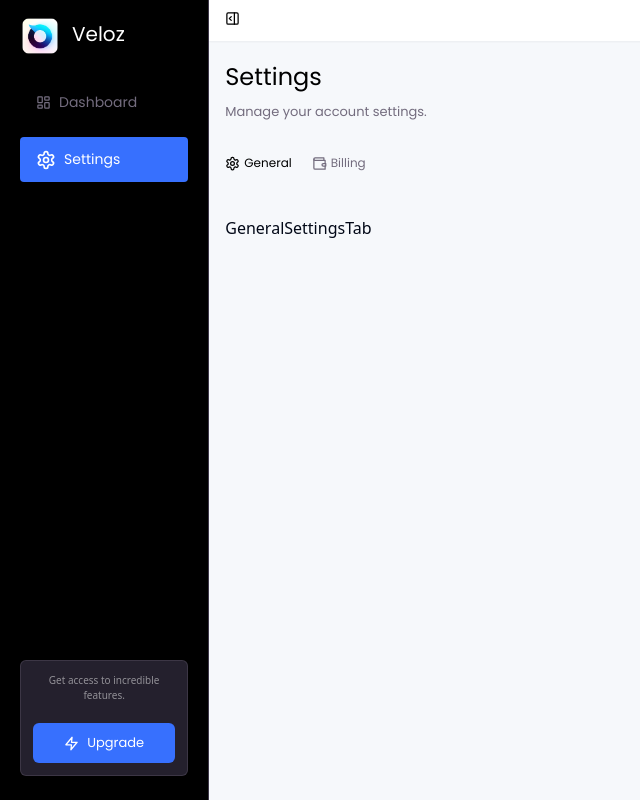
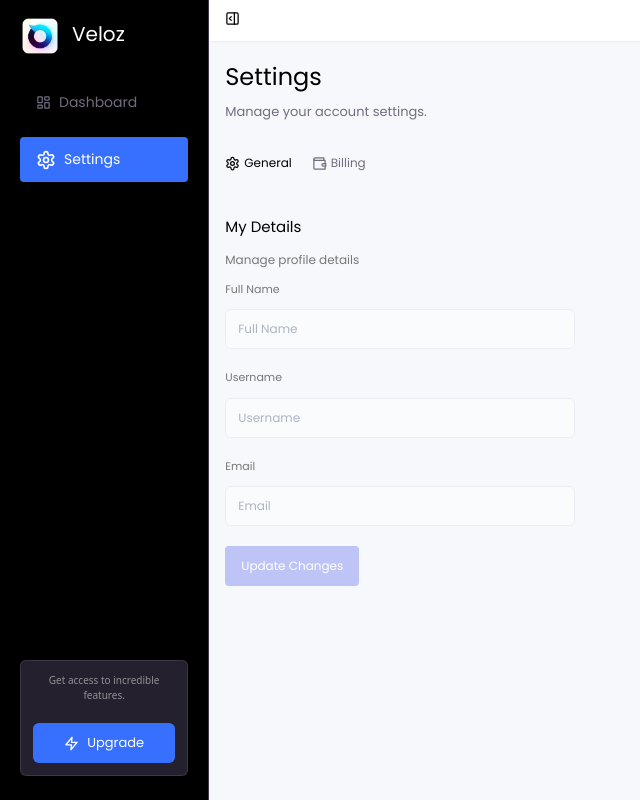
Before and after one commit to veloz-org/veloz-zeus, a Next.js app: page /app/settings in a window 1280 px wide. Shown: the whole page, without its empty margins (0-640 px from the left). Built offline with nearby package versions, Linux system fonts and the light colour scheme; no server answers; the database is empty; sample sign-in values are in the browser's storage.

Commit message:
Add user details form and update functionality

```diff
--- a/src/components/settings/general/page.tsx
+++ b/src/components/settings/general/page.tsx
@@ -1,7 +1,175 @@
-import React from "react";
+import { FlexColStart } from "@/components/Flex";
+import Button from "@/components/ui/button";
+import { Input } from "@/components/ui/input";
+import { DataContext } from "@/context/DataContext";
+import { getUser, updateUserDetails } from "@/http/requests";
+import { ResponseData, UserInfo } from "@/types";
+import { useMutation, useQuery } from "@tanstack/react-query";
+import { useRouter } from "next/navigation";
+import React, { useContext, useEffect, useState } from "react";
+import toast from "react-hot-toast";
+
+type UserDetails = {
+  email: string;
+  username: string;
+  full_name: string;
+};
 
 function GeneralSettingsTab() {
-  return <div>GeneralSettingsTab</div>;
+  const { userInfo, setUserInfo, setSubscribedPlans, setGlobalLoadingState } =
+    useContext(DataContext);
+  const [userDetails, setUserDetails] = useState<UserDetails>({
+    email: "",
+    username: "",
+    full_name: "",
+  });
+  const router = useRouter();
+  const updateUserDetailsMut = useMutation({
+    mutationFn: async (data: any) => await updateUserDetails(data),
+  });
+  const fetchUserDetailsQuery = useQuery({
+    queryKey: ["fetchUserDetails"],
+    queryFn: async () => getUser(),
+  });
+
+  const handleInputChange = (e: React.ChangeEvent<HTMLInputElement>) => {
+    const { name, value } = e.target;
+    setUserDetails((prev) => ({ ...prev, [name]: value }));
+  };
+
+  // check if input value is different from user details
+  const hasChanged = (name: any) => {
+    const detail = userDetails[name as keyof UserDetails];
+    const info = userInfo?.[name as keyof UserInfo];
+    if (typeof info === "undefined") return false;
+    return detail.toLowerCase() !== (info as string)?.toLowerCase();
+  };
+
+  useEffect(() => {
+    setUserDetails({
+      email: userInfo?.email as string,
+      username: userInfo?.username ?? ("" as string),
+      full_name: userInfo?.full_name ?? ("" as string),
+    });
+  }, [userInfo]);
+
+  // user info fetch
+  React.useEffect(() => {
+    if (fetchUserDetailsQuery?.error) {
+      const data = (fetchUserDetailsQuery?.error as any)?.response
+        ?.data as ResponseData;
+      const code = data?.code;
+      if (code === "UNAUTHORISED") {
+        toast.error("Unauthorised");
+        router.push("/auth");
+      }
+    }
+    if (!fetchUserDetailsQuery?.data?.errorStatus) {
+      setGlobalLoadingState(false);
+      // fetch user info if none exists and user is logged in
+      const reqData = fetchUserDetailsQuery.data?.data as UserInfo;
+      if (reqData && Object.entries(reqData).length > 0) {
+        // set subscribed plans
+        const planProdIds = reqData.subscriptions?.map(
+          (plan: any) => plan.product_id
+        );
+        setSubscribedPlans(planProdIds);
+        setUserInfo(reqData);
+      }
+    } else {
+      setUserInfo(null as any);
+      toast.error(
+        fetchUserDetailsQuery.data?.data?.message ?? "Something went wrong"
+      );
+    }
+    // eslint-disable-next-line react-hooks/exhaustive-deps
+  }, [
+    fetchUserDetailsQuery.isPending,
+    fetchUserDetailsQuery.data,
+    fetchUserDetailsQuery.error,
+  ]);
+
+  //  user info update
+  React.useEffect(() => {
+    if (updateUserDetailsMut?.error) {
+      const data = (updateUserDetailsMut?.error as any)?.response
+        ?.data as ResponseData;
+      toast.error(data?.message ?? "Something went wrong!.");
+    }
+    if (updateUserDetailsMut.data) {
+      toast.success("Updated.");
+      fetchUserDetailsQuery.refetch();
+    }
+    // eslint-disable-next-line react-hooks/exhaustive-deps
+  }, [
+    updateUserDetailsMut.data,
+    updateUserDetailsMut.isPending,
+    updateUserDetailsMut.error,
+  ]);
+
+  return (
+    <FlexColStart className="w-full h-full relative">
+      <FlexColStart className="w-full">
+        <h1 className="text-dark-100 font-ppSB text-[15px] ">My Details</h1>
+        <p className="text-white-400 font-ppReg text-[12px] ">
+          Manage profile details
+        </p>
+      </FlexColStart>
+      <FlexColStart className="w-full gap-5">
+        <FlexColStart className="w-auto">
+          <label className="font-ppReg text-white-400 text-[11px]">
+            Full Name
+          </label>
+          <Input
+            className="w-full min-w-[350px] text-[12px] font-ppReg "
+            placeholder="Full Name"
+            value={userDetails.full_name}
+            name={"full_name"}
+            onChange={handleInputChange}
+            disabled={fetchUserDetailsQuery.isPending}
+          />
+        </FlexColStart>
+        <FlexColStart className="w-auto">
+          <label className="font-ppReg text-white-400 text-[11px]">
+            Username
+          </label>
+          <Input
+            className="w-full min-w-[350px] text-[12px] font-ppReg "
+            placeholder="Username"
+            value={userDetails.username}
+            name={"username"}
+            onChange={handleInputChange}
+            disabled={fetchUserDetailsQuery.isPending}
+          />
+        </FlexColStart>
+        <FlexColStart className="w-auto">
+          <label className="font-ppReg text-white-400 text-[11px]">Email</label>
+          <Input
+            className="w-full min-w-[350px] text-[12px] font-ppReg "
+            placeholder="Email"
+            value={userDetails.email}
+            name={"email"}
+            disabled
+          />
+        </FlexColStart>
+        <FlexColStart>
+          <Button
+            className="w-full h-[40px] py-0 disabled:bg-blue-101/40 disabled:text-white-100"
+            intent={"primary"}
+            disabled={
+              !hasChanged("full_name") &&
+              !hasChanged("username") &&
+              !hasChanged("email")
+            }
+            onClick={() => updateUserDetailsMut.mutate(userDetails)}
+            isLoading={updateUserDetailsMut.isPending}
+          >
+            <span className="text-[12px] font-ppReg">Update Changes</span>
+          </Button>
+        </FlexColStart>
+      </FlexColStart>
+    </FlexColStart>
+  );
 }
 
 export default GeneralSettingsTab;
```
